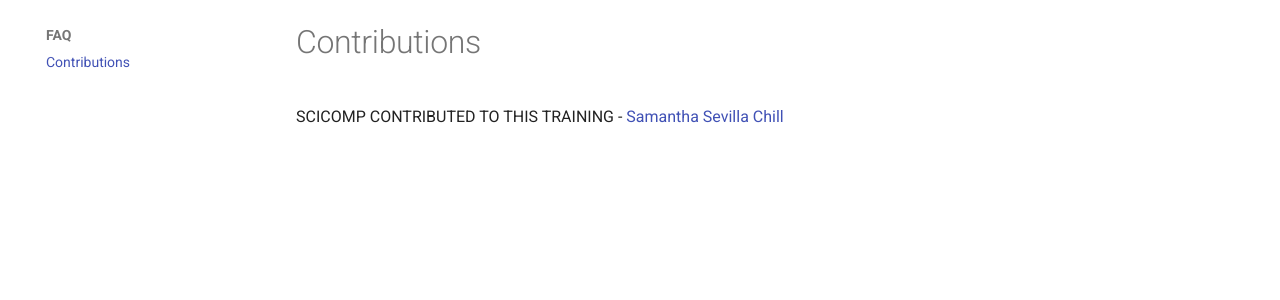
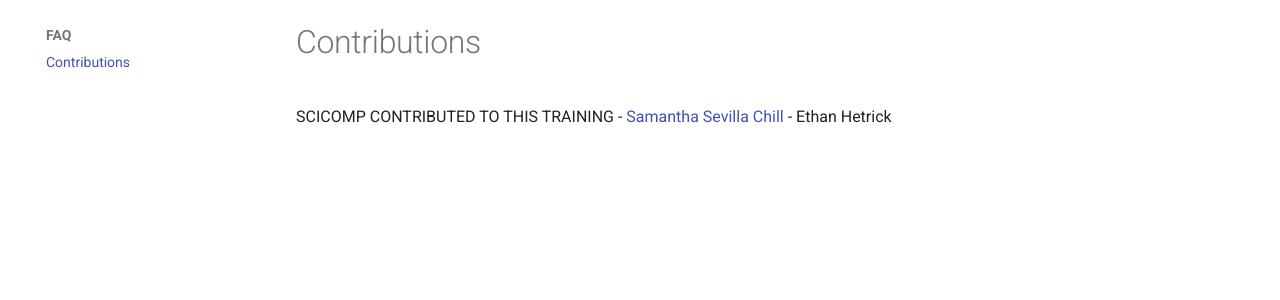
Before and after one commit to slsevilla/scicomp_howtos, an MkDocs documentation site: the page built from docs/user-guide/contributions.md, in a window 1280 px wide. Shown: the part 124-424 px from the top of the page. Built offline with MkDocs 1.6.1 and Material for MkDocs 9.7.7, drawn with Linux system fonts in a browser that asks for light colours; comment, search, counter and statistics services are not loaded; the version menu is left out.

Commit message:
added myself to contributions

```diff
--- a/docs/user-guide/contributions.md
+++ b/docs/user-guide/contributions.md
@@ -1,2 +1,3 @@
 SCICOMP CONTRIBUTED TO THIS TRAINING
 - [Samantha Sevilla Chill](www.github.com/slsevilla)
+- Ethan Hetrick
```
